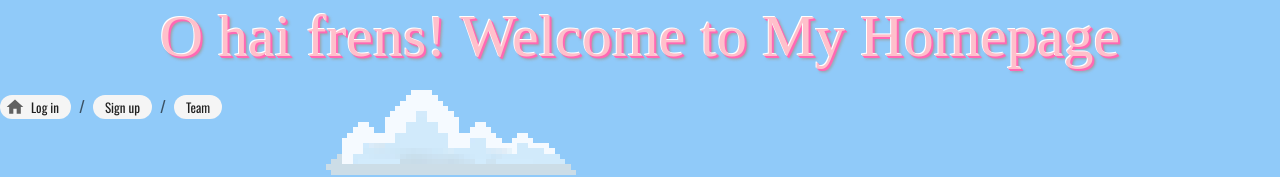
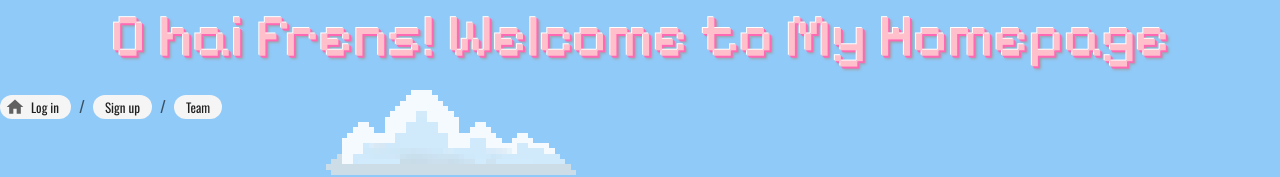
Before and after one commit to Zor-En/DoggoCorp2.0, a React app: page /#/ in a window 1280 px wide. Shown: the top 177 px of the page. Built offline with nearby package versions, Linux system fonts and the light colour scheme.

Commit message:
pixelify working on homepage

```diff
--- a/client/App.js
+++ b/client/App.js
@@ -68,8 +68,8 @@ const theme = createTheme({
 function App() {
   return (
   <>
-    <style dangerouslySetInnerHTML={{__html: `body { cursor: url('https://cur.cursors-4u.net/cursors/cur-2/cur113.cur'), auto;}`,}}/>
-    {/* <style>
+    {/* <style dangerouslySetInnerHTML={{__html: `body { cursor: url('https://cur.cursors-4u.net/cursors/cur-2/cur113.cur'), auto;}`,}}/>
+    <style>
           @import
           url('https://fonts.googleapis.com/css2?family=Oswald:wght@200;300;400;600;700&family=Pixelify+Sans:wght@700&display=swap');
         </style> */}
--- a/client/components/Header.js
+++ b/client/components/Header.js
@@ -1,29 +1,40 @@
 import React from 'react';
 import Typography from '@mui/material/Typography';
-import { Toolbar } from "@mui/material";
+import { Toolbar } from '@mui/material';
 import CustomizedBreadcrumbs from './Breadcrumbs';
+import '../stylesheets/App.css';
+import { ThemeProvider, createTheme } from '@mui/material/styles';
 
 const Header = () => {
-
+  const headerFont = createTheme({  //this shit is not working
+    typography: {
+      fontFamily: [
+        'Pixelify Sans',
+        'sans-serif',
+      ].join(','),
+    },
+  });
 
   return (
     <div>
+      <ThemeProvider theme={headerFont}>
         <Typography
           gutterBottom
-        variant="h2"
-        textAlign="center"
-        fontFamily={"Pixelify Sans"}
+          variant='h2'
+          textAlign='center'
+          // fontFamily={'Pixelify Sans'}
           sx={{
-          color: "pink",
+            color: 'pink',
             //   textShadow:
             //     "-1px -1px white, 1px 1px hotpink, 3px 3px hotpink, 4px 4px 4px #9e9e9e",
             // }}
             textShadow:
-            "-1px -1px white, 1px 1px hotpink, 2px 2px hotpink, 3px 3px 3px #9e9e9e",
+              '-1px -1px white, 1px 1px hotpink, 2px 2px hotpink, 3px 3px 3px #9e9e9e',
           }}
         >
           O hai frens! Welcome to My Homepage
         </Typography>
+      </ThemeProvider>
 
       <CustomizedBreadcrumbs />
     </div>
--- a/client/stylesheets/App.css
+++ b/client/stylesheets/App.css
@@ -1,5 +1,5 @@
 @import url('https://fonts.googleapis.com/css2?family=Oswald:wght@200;300;400;600;700&family=Pixelify+Sans:wght@700&display=swap');
-
+@import url('https://fonts.googleapis.com/css2?family=Pixelify+Sans:wght@400;500;600;700&display=swap');
 body {
     margin: 0;
     padding: 0;
```
Lines whose indentation alone changed are shown as unchanged.
